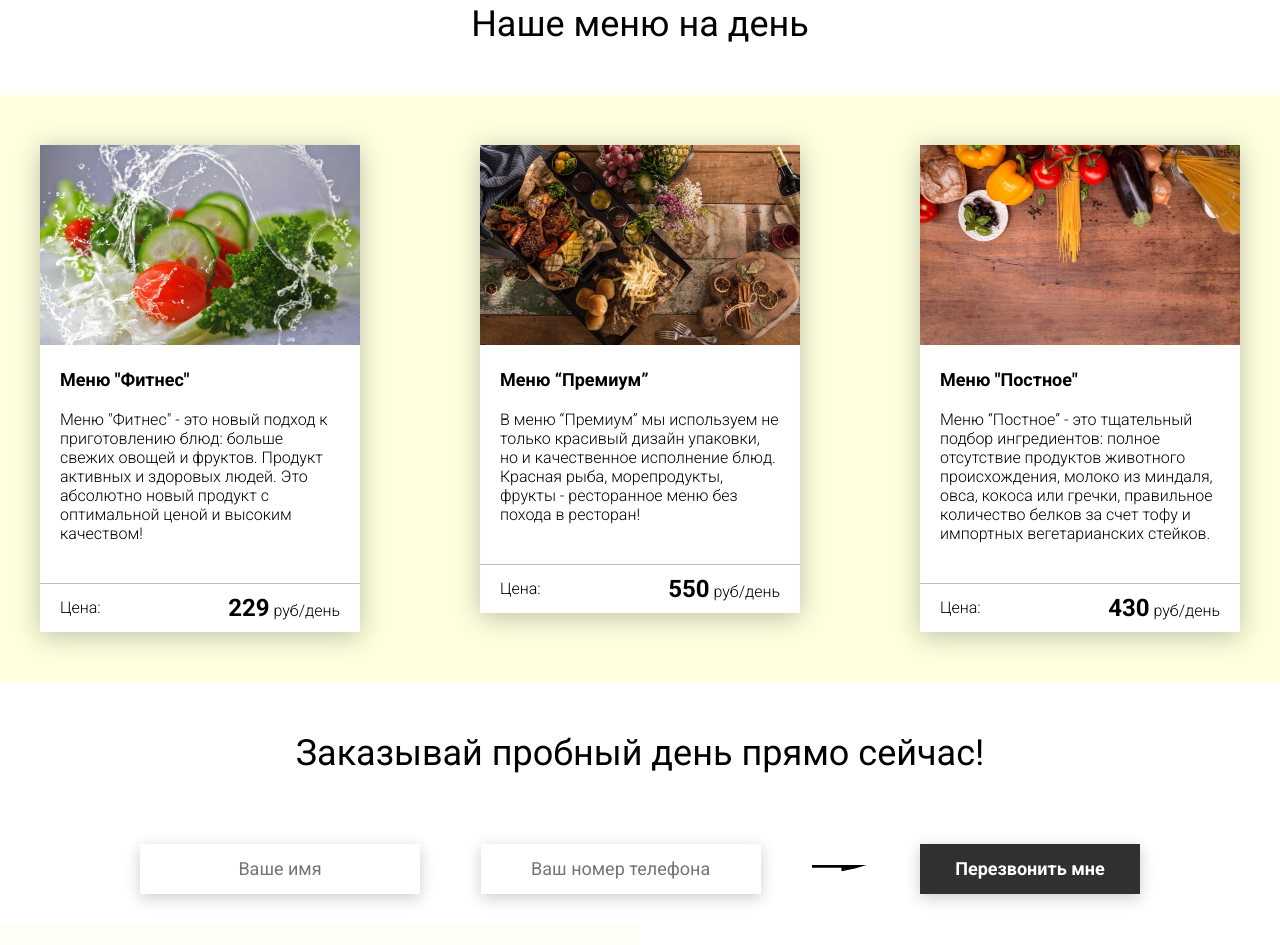
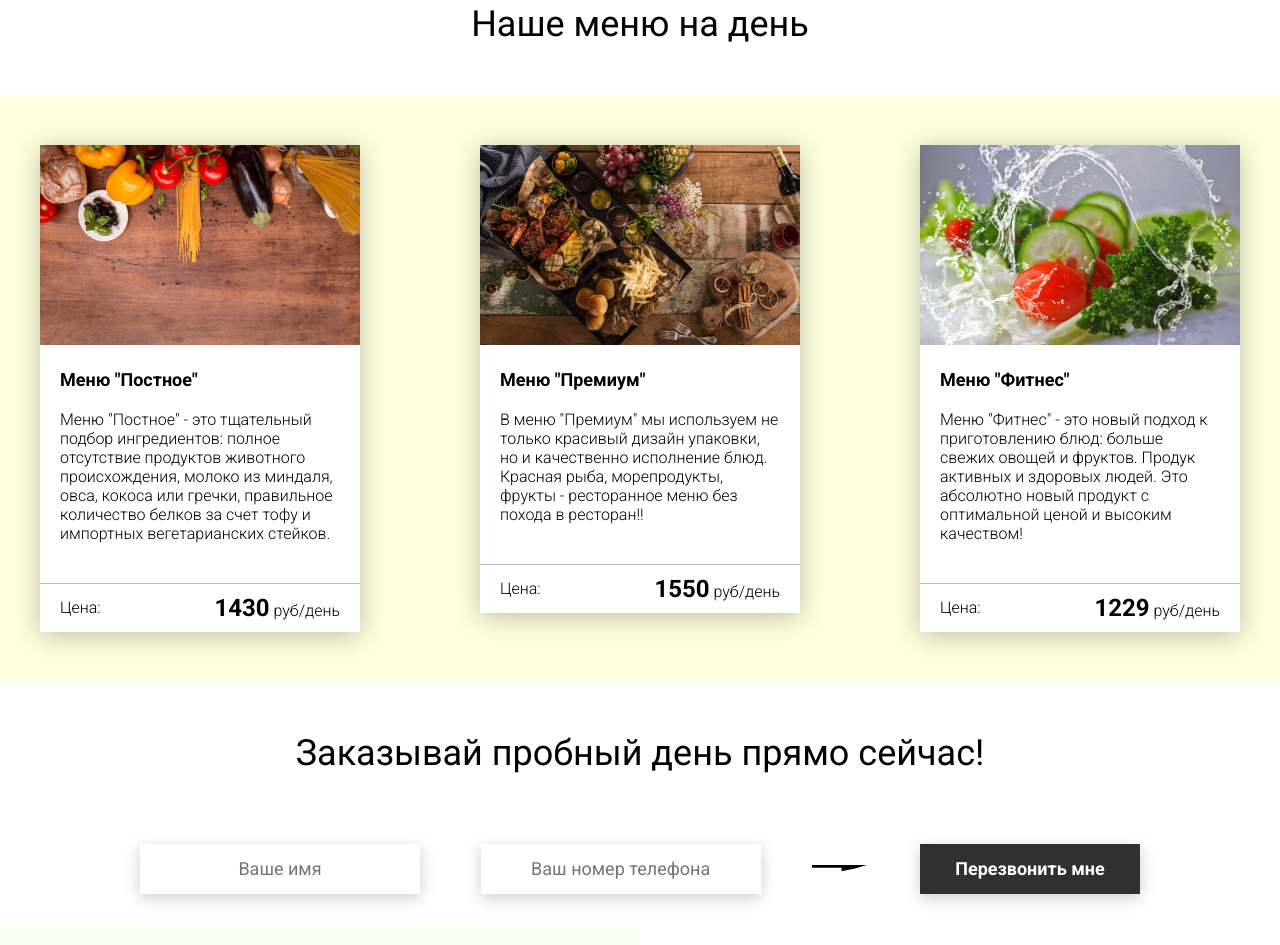
Before and after one commit to frostnn/food-js, a plain HTML site: page index.html in a window 1280 px wide. Shown: the part 2551-3496 px from the top of the page. Drawn offline with Linux system fonts and the light colour scheme.

Commit message:
add js class Cards menu

```diff
--- a/css/style.css
+++ b/css/style.css
@@ -387,6 +387,7 @@ a {
   display: flex;
   justify-content: space-between;
   align-items: flex-start;
+  flex-wrap: wrap;
 }
 .menu .title {
   text-align: center;
--- a/index.html
+++ b/index.html
@@ -224,51 +224,7 @@
       <h2 class="title">Наше меню на день</h2>
 
       <div class="menu__field">
-        <div class="container">
-          <div class="menu__item">
-            <img src="img/tabs/vegy.jpg" alt="vegy" />
-            <h3 class="menu__item-subtitle">Меню "Фитнес"</h3>
-            <div class="menu__item-descr">
-              Меню "Фитнес" - это новый подход к приготовлению блюд: больше
-              свежих овощей и фруктов. Продукт активных и здоровых людей. Это
-              абсолютно новый продукт с оптимальной ценой и высоким качеством!
-            </div>
-            <div class="menu__item-divider"></div>
-            <div class="menu__item-price">
-              <div class="menu__item-cost">Цена:</div>
-              <div class="menu__item-total"><span>229</span> руб/день</div>
-            </div>
-          </div>
-          <div class="menu__item">
-            <img src="img/tabs/elite.jpg" alt="elite" />
-            <h3 class="menu__item-subtitle">Меню “Премиум”</h3>
-            <div class="menu__item-descr">
-              В меню “Премиум” мы используем не только красивый дизайн упаковки,
-              но и качественное исполнение блюд. Красная рыба, морепродукты,
-              фрукты - ресторанное меню без похода в ресторан!
-            </div>
-            <div class="menu__item-divider"></div>
-            <div class="menu__item-price">
-              <div class="menu__item-cost">Цена:</div>
-              <div class="menu__item-total"><span>550</span> руб/день</div>
-            </div>
-          </div>
-          <div class="menu__item">
-            <img src="img/tabs/post.jpg" alt="post" />
-            <h3 class="menu__item-subtitle">Меню "Постное"</h3>
-            <div class="menu__item-descr">
-              Меню “Постное” - это тщательный подбор ингредиентов: полное
-              отсутствие продуктов животного происхождения, молоко из миндаля,
-              овса, кокоса или гречки, правильное количество белков за счет тофу
-              и импортных вегетарианских стейков.
-            </div>
-            <div class="menu__item-divider"></div>
-            <div class="menu__item-price">
-              <div class="menu__item-cost">Цена:</div>
-              <div class="menu__item-total"><span>430</span> руб/день</div>
-            </div>
-          </div>
-        </div>
+        <div class="container"></div>
       </div>
     </div>
 
@@ -380,6 +336,7 @@
         </div>
       </div>
     </div>
+    <script src="js/cards.js"></script>
     <script src="js/modal.js"></script>
     <script src="js/tabs.js"></script>
     <script src="js/timer.js"></script>
--- /dev/null
+++ b/js/cards.js
@@ -0,0 +1,56 @@
+window.addEventListener('DOMContentLoaded', () => {
+  class Cards {
+    constructor(img, title, text, price = '1234') {
+      this.img = img;
+      this.title = title;
+      this.text = text;
+      this.price = price;
+    }
+
+    render() {
+      const container = document.querySelector('.menu__field .container');
+      const blockCard = document.createElement('div');
+      blockCard.classList.add('menu__item');
+      blockCard.innerHTML = `
+        <img src="${this.img}" alt="vegy" />
+        <h3 class="menu__item-subtitle">${this.title}</h3>
+        <div class="menu__item-descr">${this.text}</div>
+        <div class="menu__item-divider"></div>
+        <div class="menu__item-price">
+          <div class="menu__item-cost">Цена:</div>
+          <div class="menu__item-total">
+            <span>${this.price}</span> руб/день
+          </div>
+        </div>
+      `;
+      container.insertAdjacentElement('afterBegin', blockCard);
+    }
+  }
+
+  const fitness = new Cards(
+    'img/tabs/vegy.jpg',
+    'Меню "Фитнес"',
+    'Меню "Фитнес" - это новый подход к приготовлению блюд: больше свежих овощей и фруктов. Продук активных и здоровых людей. Это абсолютно новый продукт с оптимальной ценой и высоким качеством!',
+    '1229'
+  );
+
+  fitness.render();
+
+  const premium = new Cards(
+    'img/tabs/elite.jpg',
+    'Меню "Премиум"',
+    ' В меню "Премиум" мы используем не только красивый дизайн упаковки, но и качественно исполнение блюд. Красная рыба, морепродукты, фрукты - ресторанное меню без похода в ресторан!!',
+    '1550'
+  );
+
+  premium.render();
+
+  const lean = new Cards(
+    'img/tabs/post.jpg',
+    'Меню "Постное"',
+    'Меню "Постное" - это тщательный подбор ингредиентов: полное отсутствие продуктов животного происхождения, молоко из миндаля, овса, кокоса или гречки, правильное количество белков за счет тофу и импортных вегетарианских стейков.',
+    '1430'
+  );
+
+  lean.render();
+});
```
